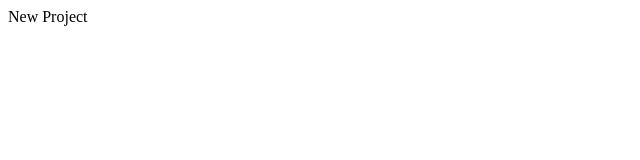
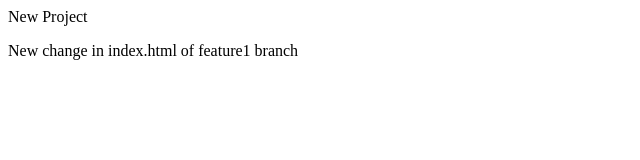
Before and after one commit to SID01AV/local_project_adding_on_git, a plain HTML site: page index.html in a window 1280 px wide. Shown: the whole page, without its empty margins (0-640 px from the left). Drawn offline with Linux system fonts and the light colour scheme.

Commit message:
Added something in feature branch

```diff
--- a/index.html
+++ b/index.html
@@ -1 +1,2 @@
 <p>New Project</p>
+<p>New change in index.html of feature1 branch</p>
```
